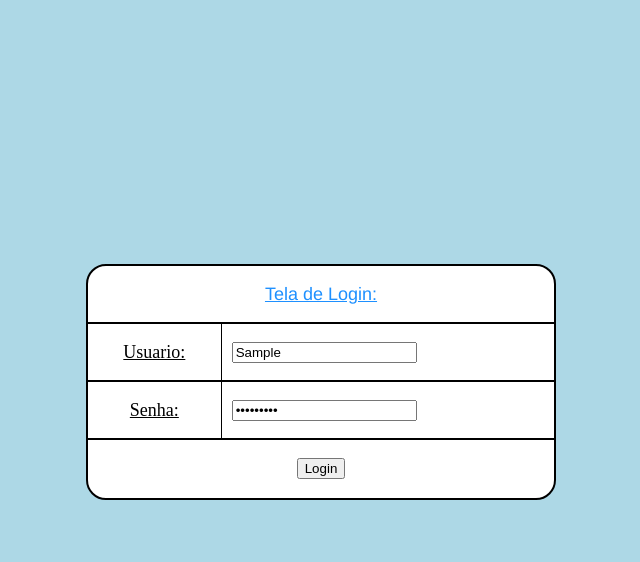
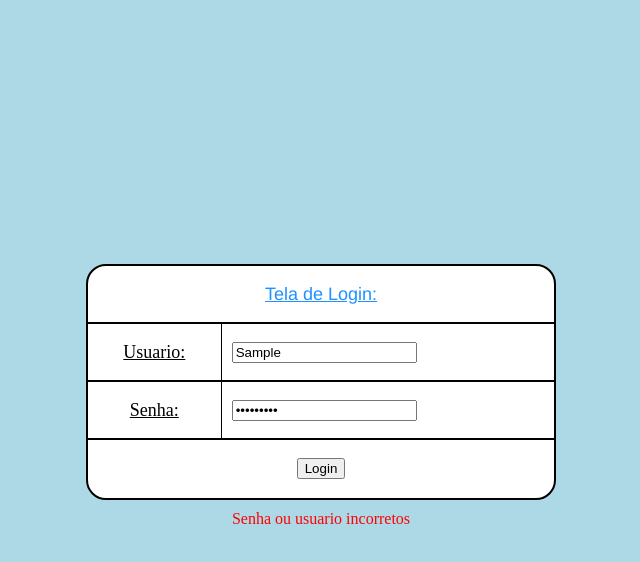
Before and after one commit to GuilhermePaulinoRibeiro/Calculadora_Web, a plain HTML site: page index.html in a window 1280 px wide. Both pictures are taken after typing "Sample", "Sample123" into the empty fields and a click on the button "Login". Shown: the whole page, without its empty margins (319-959 px from the left). Drawn offline with Linux system fonts and the light colour scheme.

Commit message:
Mensagem de erro nova

```diff
--- a/estilo.css
+++ b/estilo.css
@@ -18,3 +18,10 @@ table td {
 body {
     background-color: lightblue;
 }
+
+#error-message{
+    margin-top:10px;
+    display: none;
+    Color: Red;
+    text-align: center;
+}
--- a/index.html
+++ b/index.html
@@ -20,7 +20,7 @@
                     Usuario:
                 </td>
                 <td style="border-right: none;">
-                    <input type="text" id="user" name="usuario"/>
+                    <input type="text" id="user" name="usuario" required/>
                 </td>
             </tr>
                 <tr>
@@ -28,7 +28,7 @@
                         Senha:
                     </td>
                     <td style="border-right: none;">
-                        <input type="password" id="senha" name="senha" maxlength="10"/>
+                        <input type="password" id="senha" name="senha" maxlength="10" required/>
                     </td>
                 </tr>
                 <tr>
@@ -38,6 +38,7 @@
                 </tr>
         </table>
     </form>
+    <p id="error-message">Senha ou usuario incorretos</p>
 
     <script src="script.js"></script>
 </body>
--- a/script.js
+++ b/script.js
@@ -3,6 +3,8 @@ document.getElementById("loginForm").addEventListener("submit", async function(e
 
     const usuario = document.getElementById("user").value;
     const senha = document.getElementById("senha").value;
+    const errorMessage = document.getElementById("error-message");
+
 
     try {
         const response = await fetch('users.json');
@@ -16,6 +18,7 @@ document.getElementById("loginForm").addEventListener("submit", async function(e
         } else {
 
             alert("Credenciais inválidas!");
+            errorMessage.style.display = "block";
 
         }
     } catch (error) {
```
Also changed, not shown: bem_vindo.html (+1 -0 lines).
